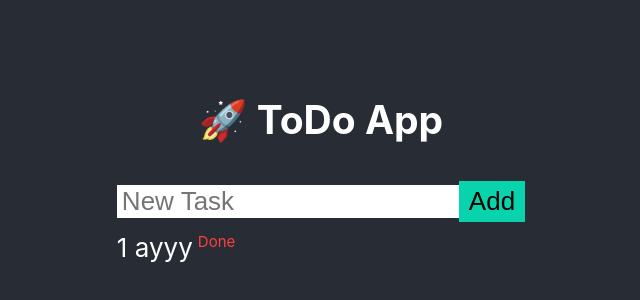
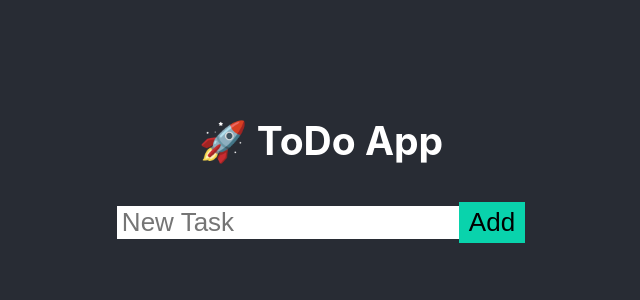
Before and after one commit to Nobonex/React-Context-Test, a React (Create React App) app: page / in a window 1280 px wide. Shown: the part 234-534 px from the top of the page, without its empty margins (319-959 px from the left). Built offline with nearby package versions, Linux system fonts and the light colour scheme.

Commit message:
cleared initial state

```diff
--- a/src/containers/TodoListContainer/todo.reducer.ts
+++ b/src/containers/TodoListContainer/todo.reducer.ts
@@ -6,7 +6,7 @@ export type TodoState = {
 };
 
 const initialState: TodoState = {
-  todos: [{ text: 'ayyy' }],
+  todos: [],
 };
 
 export const todoReducer = (
```
